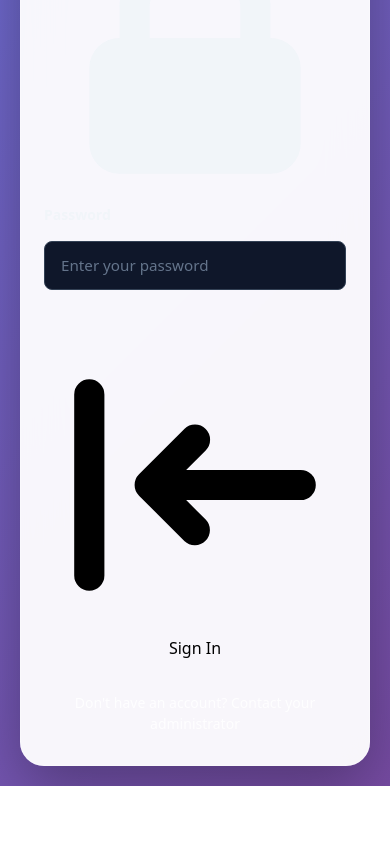
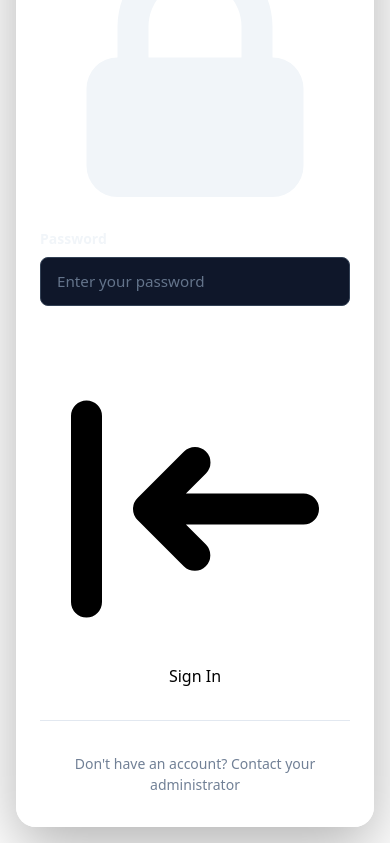
Before and after one commit to florislindeman/h2w-frontend, a React (Vite) app: page /login in a window 390 px wide. Shown: the part 964-1807 px from the top of the page. Before the commit the page ends 1750 px from the top, so only its background shows below. Built offline with nearby package versions, Linux system fonts and the light colour scheme; no server answers.

Commit message:
Update Login.css

```diff
--- a/src/pages/Login.css
+++ b/src/pages/Login.css
@@ -1,62 +1,62 @@
-/* Login Container */
-.login-container {
-  position: relative;
+/* Login Page - Modern Design */
+
+@import url('https://fonts.googleapis.com/css2?family=Inter:wght@400;500;600;700&display=swap');
+
+* {
+  margin: 0;
+  padding: 0;
+  box-sizing: border-box;
+}
+
+.login-wrapper {
   min-height: 100vh;
   display: flex;
-  flex-direction: column;
   align-items: center;
   justify-content: center;
-  padding: 20px;
+  position: relative;
   overflow: hidden;
-  background: linear-gradient(135deg, #667eea 0%, #764ba2 100%);
+  font-family: 'Inter', -apple-system, BlinkMacSystemFont, 'Segoe UI', sans-serif;
 }
 
-/* Gradient Background */
-.login-gradient {
-  position: absolute;
-  top: 0;
-  left: 0;
-  width: 100%;
-  height: 100%;
-  background: linear-gradient(135deg, #667eea 0%, #764ba2 50%, #f093fb 100%);
-  opacity: 0.9;
+/* Animated Background */
+.login-background {
+  position: fixed;
+  inset: 0;
+  background: linear-gradient(135deg, #667eea 0%, #764ba2 100%);
   z-index: 0;
 }
 
-/* Animated Background Blobs */
-.blob {
+.bg-shape {
   position: absolute;
   border-radius: 50%;
-  filter: blur(70px);
-  opacity: 0.5;
+  background: rgba(255, 255, 255, 0.1);
+  backdrop-filter: blur(80px);
   animation: float 20s ease-in-out infinite;
 }
 
-.blob-1 {
-  width: 500px;
-  height: 500px;
-  background: rgba(102, 126, 234, 0.6);
-  top: -10%;
-  left: -10%;
+.shape-1 {
+  width: 600px;
+  height: 600px;
+  top: -200px;
+  right: -200px;
   animation-delay: 0s;
 }
 
-.blob-2 {
+.shape-2 {
   width: 400px;
   height: 400px;
-  background: rgba(240, 147, 251, 0.6);
-  bottom: -10%;
-  right: -10%;
-  animation-delay: 7s;
+  bottom: -100px;
+  left: -100px;
+  animation-delay: 5s;
 }
 
-.blob-3 {
-  width: 350px;
-  height: 350px;
-  background: rgba(118, 75, 162, 0.6);
+.shape-3 {
+  width: 300px;
+  height: 300px;
   top: 50%;
   left: 50%;
-  animation-delay: 14s;
+  transform: translate(-50%, -50%);
+  animation-delay: 10s;
 }
 
 @keyframes float {
@@ -67,23 +67,17 @@
     transform: translate(30px, -50px) scale(1.1);
   }
   66% {
-    transform: translate(-20px, 20px) scale(0.9);
+    transform: translate(-20px, 30px) scale(0.9);
   }
 }
 
-/* Login Card */
-.login-card {
+/* Login Container */
+.login-container {
   position: relative;
-  z-index: 10;
+  z-index: 1;
   width: 100%;
   max-width: 440px;
-  background: rgba(255, 255, 255, 0.95);
-  backdrop-filter: blur(20px);
-  border-radius: 24px;
-  padding: 48px 40px;
-  box-shadow:
-    0 20px 60px rgba(0, 0, 0, 0.3),
-    0 0 0 1px rgba(255, 255, 255, 0.3) inset;
+  padding: 2rem;
   animation: slideUp 0.6s ease-out;
 }
 
@@ -98,57 +92,91 @@
   }
 }
 
-/* Logo & Header */
+/* Login Card */
+.login-card {
+  background: rgba(255, 255, 255, 0.95);
+  backdrop-filter: blur(20px);
+  border-radius: 24px;
+  padding: 3rem;
+  box-shadow:
+    0 20px 60px rgba(0, 0, 0, 0.3),
+    0 0 0 1px rgba(255, 255, 255, 0.2);
+  transition: transform 0.3s ease, box-shadow 0.3s ease;
+}
+
+.login-card:hover {
+  transform: translateY(-4px);
+  box-shadow:
+    0 30px 80px rgba(0, 0, 0, 0.35),
+    0 0 0 1px rgba(255, 255, 255, 0.2);
+}
+
+/* Header */
 .login-header {
   text-align: center;
-  margin-bottom: 32px;
+  margin-bottom: 2.5rem;
 }
 
 .logo-container {
   display: inline-flex;
   align-items: center;
   justify-content: center;
-  width: 64px;
-  height: 64px;
+  width: 72px;
+  height: 72px;
   background: linear-gradient(135deg, #667eea 0%, #764ba2 100%);
-  border-radius: 16px;
-  margin-bottom: 16px;
+  border-radius: 20px;
+  margin-bottom: 1.5rem;
   box-shadow: 0 8px 24px rgba(102, 126, 234, 0.4);
+  animation: pulse 2s ease-in-out infinite;
+}
+
+@keyframes pulse {
+  0%, 100% {
+    transform: scale(1);
+    box-shadow: 0 8px 24px rgba(102, 126, 234, 0.4);
+  }
+  50% {
+    transform: scale(1.05);
+    box-shadow: 0 12px 32px rgba(102, 126, 234, 0.5);
+  }
 }
 
 .logo-icon {
-  width: 32px;
-  height: 32px;
+  width: 36px;
+  height: 36px;
   color: white;
 }
 
 .login-title {
-  font-size: 28px;
+  font-size: 2rem;
   font-weight: 700;
   color: #1a202c;
-  margin: 0 0 8px 0;
-  letter-spacing: -0.5px;
+  margin-bottom: 0.5rem;
+  letter-spacing: -0.02em;
 }
 
 .login-subtitle {
-  font-size: 16px;
+  font-size: 1rem;
   color: #718096;
-  margin: 0;
-  font-weight: 400;
+  font-weight: 500;
 }
 
-/* Error Banner */
-.error-banner {
+/* Form */
+.login-form {
+  display: flex;
+  flex-direction: column;
+  gap: 1.5rem;
+}
+
+/* Alert */
+.alert {
   display: flex;
   align-items: center;
-  gap: 12px;
-  padding: 14px 16px;
-  background: #fee;
-  border: 1px solid #fcc;
+  gap: 0.75rem;
+  padding: 1rem;
   border-radius: 12px;
-  margin-bottom: 24px;
-  color: #c53030;
-  font-size: 14px;
+  font-size: 0.875rem;
+  font-weight: 500;
   animation: shake 0.4s ease-in-out;
 }
 
@@ -158,193 +186,235 @@
   75% { transform: translateX(8px); }
 }
 
-.error-icon {
+.alert-error {
+  background: #fee;
+  color: #c53030;
+  border: 1px solid #feb2b2;
+}
+
+.alert svg {
   width: 20px;
   height: 20px;
   flex-shrink: 0;
 }
 
-/* Form */
-.login-form {
+/* Form Fields */
+.form-field {
   display: flex;
   flex-direction: column;
-  gap: 20px;
+  gap: 0.5rem;
 }
 
-.form-group {
-  display: flex;
-  flex-direction: column;
-  gap: 8px;
-}
-
-.form-label {
-  font-size: 14px;
+.field-label {
+  font-size: 0.875rem;
   font-weight: 600;
   color: #2d3748;
-  margin: 0;
+  letter-spacing: 0.01em;
 }
 
 .input-wrapper {
   position: relative;
   display: flex;
   align-items: center;
-  width: 100%;
 }
 
 .input-icon {
   position: absolute;
-  right: 16px;
+  left: 1rem;
   width: 20px;
   height: 20px;
-  color: #667eea;
+  color: #a0aec0;
   pointer-events: none;
-  z-index: 10;
+  transition: color 0.2s ease;
 }
 
-.form-input {
+.field-input {
   width: 100%;
-  padding: 14px 48px 14px 16px;
-  font-size: 15px;
+  padding: 1rem 1rem 1rem 3rem;
   border: 2px solid #e2e8f0;
   border-radius: 12px;
-  background: rgba(255, 255, 255, 0.95);
+  font-size: 1rem;
+  font-weight: 500;
   color: #2d3748;
+  background: white;
   transition: all 0.2s ease;
-  font-family: inherit;
-  position: relative;
-  z-index: 5;
+  outline: none;
 }
 
-.form-input:hover {
-  border-color: #cbd5e0;
+.field-input::placeholder {
+  color: #cbd5e0;
+  font-weight: 400;
 }
 
-.form-input:focus {
-  outline: none;
+.field-input:focus {
   border-color: #667eea;
-  box-shadow: 0 0 0 3px rgba(102, 126, 234, 0.1);
+  box-shadow: 0 0 0 4px rgba(102, 126, 234, 0.1);
 }
 
-.form-input::placeholder {
-  color: #a0aec0;
+.field-input:focus + .input-icon,
+.input-wrapper:focus-within .input-icon {
+  color: #667eea;
 }
 
-/* Primary Button */
-.btn-primary {
+/* Submit Button */
+.btn-submit {
   display: flex;
   align-items: center;
   justify-content: center;
-  gap: 8px;
+  gap: 0.75rem;
   width: 100%;
-  padding: 16px 24px;
-  font-size: 16px;
+  padding: 1rem 1.5rem;
+  margin-top: 0.5rem;
+  background: linear-gradient(135deg, #667eea 0%, #764ba2 100%);
+  color: white;
+  font-size: 1rem;
   font-weight: 600;
-  color: white;
-  background: linear-gradient(135deg, #667eea 0%, #764ba2 100%);
   border: none;
   border-radius: 12px;
   cursor: pointer;
   transition: all 0.3s ease;
-  margin-top: 8px;
   box-shadow: 0 4px 12px rgba(102, 126, 234, 0.4);
+  position: relative;
+  overflow: hidden;
 }
 
-.btn-primary:hover:not(:disabled) {
+.btn-submit::before {
+  content: '';
+  position: absolute;
+  top: 0;
+  left: -100%;
+  width: 100%;
+  height: 100%;
+  background: linear-gradient(90deg, transparent, rgba(255, 255, 255, 0.2), transparent);
+  transition: left 0.5s ease;
+}
+
+.btn-submit:hover::before {
+  left: 100%;
+}
+
+.btn-submit:hover:not(:disabled) {
   transform: translateY(-2px);
   box-shadow: 0 8px 20px rgba(102, 126, 234, 0.5);
 }
 
-.btn-primary:active:not(:disabled) {
+.btn-submit:active:not(:disabled) {
   transform: translateY(0);
 }
 
-.btn-primary:disabled {
+.btn-submit:disabled {
   opacity: 0.7;
   cursor: not-allowed;
 }
 
-.btn-arrow {
+.btn-submit svg {
   width: 20px;
   height: 20px;
   transition: transform 0.3s ease;
 }
 
-.btn-primary:hover:not(:disabled) .btn-arrow {
+.btn-submit:hover:not(:disabled) svg {
   transform: translateX(4px);
 }
 
-/* Loading Spinner */
+/* Spinner */
 .spinner {
   width: 20px;
   height: 20px;
-  animation: spin 1s linear infinite;
+  border: 2px solid rgba(255, 255, 255, 0.3);
+  border-top-color: white;
+  border-radius: 50%;
+  animation: spin 0.8s linear infinite;
 }
 
 @keyframes spin {
-  from { transform: rotate(0deg); }
   to { transform: rotate(360deg); }
-}
-
-/* Demo Box */
-.demo-box {
-  display: flex;
-  align-items: start;
-  gap: 12px;
-  margin-top: 24px;
-  padding: 16px;
-  background: linear-gradient(135deg, #f7fafc 0%, #edf2f7 100%);
-  border-radius: 12px;
-  border: 1px solid #e2e8f0;
-}
-
-.demo-icon {
-  width: 20px;
-  height: 20px;
-  color: #667eea;
-  flex-shrink: 0;
-  margin-top: 2px;
-}
-
-.demo-title {
-  font-size: 13px;
-  font-weight: 600;
-  color: #4a5568;
-  margin: 0 0 4px 0;
-}
-
-.demo-text {
-  font-size: 14px;
-  font-weight: 500;
-  color: #667eea;
-  margin: 0;
-  font-family: 'Courier New', monospace;
 }
 
 /* Footer */
 .login-footer {
-  position: relative;
-  z-index: 10;
-  margin-top: 32px;
+  margin-top: 2rem;
+  padding-top: 2rem;
+  border-top: 1px solid #e2e8f0;
   text-align: center;
-  color: rgba(255, 255, 255, 0.9);
-  font-size: 14px;
 }
 
 .login-footer p {
-  margin: 0;
+  font-size: 0.875rem;
+  color: #718096;
 }
 
 /* Responsive */
-@media (max-width: 480px) {
+@media (max-width: 640px) {
+  .login-container {
+    padding: 1rem;
+  }
+
   .login-card {
-    padding: 32px 24px;
+    padding: 2rem 1.5rem;
+    border-radius: 20px;
   }
 
   .login-title {
-    font-size: 24px;
+    font-size: 1.75rem;
+  }
+
+  .logo-container {
+    width: 64px;
+    height: 64px;
+  }
+
+  .logo-icon {
+    width: 32px;
+    height: 32px;
+  }
+
+  .bg-shape {
+    opacity: 0.8;
+  }
+}
+
+/* Focus Visible (Accessibility) */
+.btn-submit:focus-visible,
+.field-input:focus-visible {
+  outline: 2px solid #667eea;
+  outline-offset: 2px;
+}
+
+/* Smooth scrolling */
+html {
+  scroll-behavior: smooth;
+}
+
+/* Dark mode support */
+@media (prefers-color-scheme: dark) {
+  .login-card {
+    background: rgba(26, 32, 44, 0.95);
+  }
+
+  .login-title {
+    color: #f7fafc;
   }
 
   .login-subtitle {
-    font-size: 14px;
+    color: #cbd5e0;
+  }
+
+  .field-label {
+    color: #e2e8f0;
+  }
+
+  .field-input {
+    background: rgba(45, 55, 72, 0.5);
+    border-color: #4a5568;
+    color: #f7fafc;
+  }
+
+  .field-input::placeholder {
+    color: #718096;
+  }
+
+  .login-footer p {
+    color: #a0aec0;
   }
 }
```
